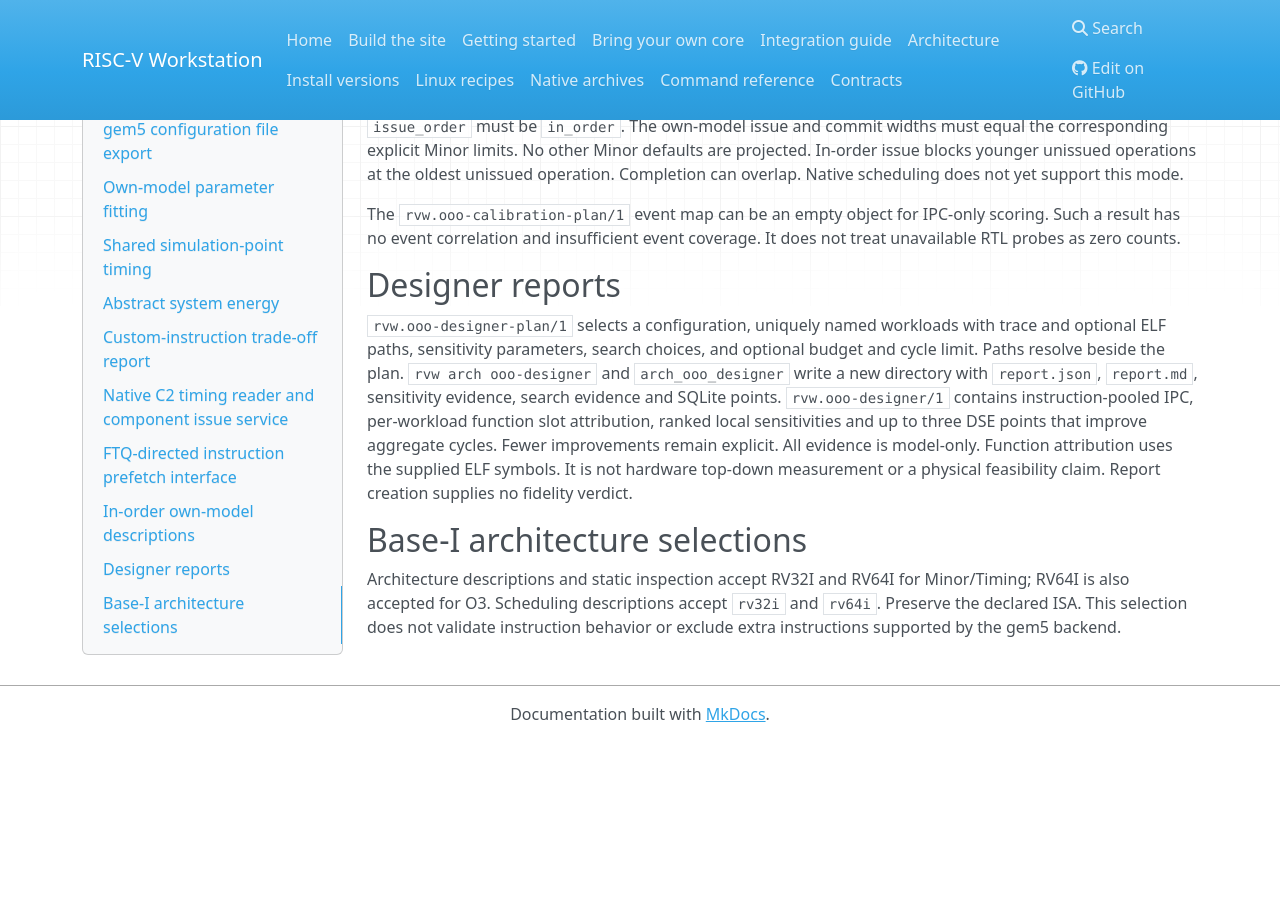
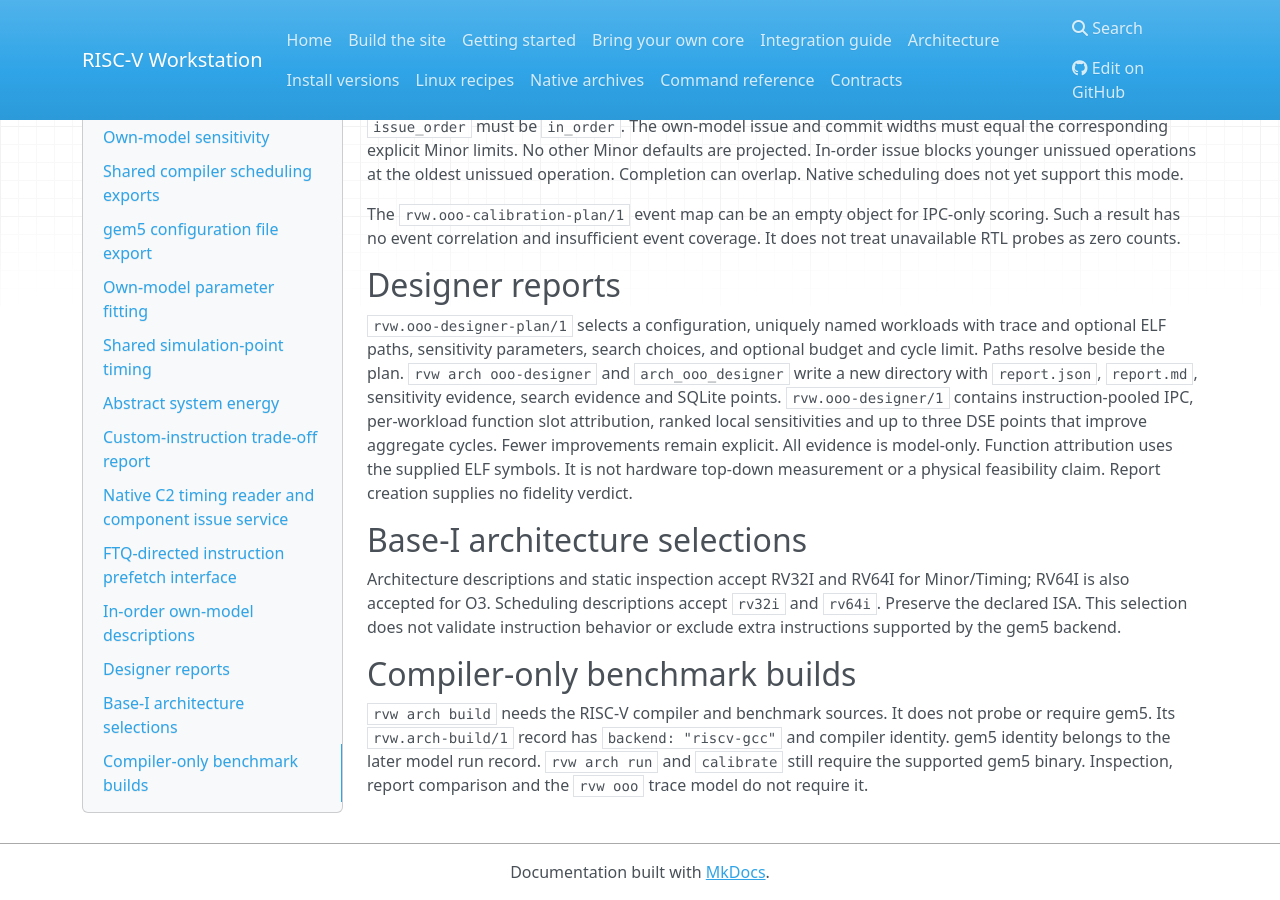
Before and after one commit to riscPrint/risc-v-workstation, an MkDocs documentation site: the page built from docs/contracts/arch.md, in a window 1280 px wide and 900 px high, scrolled down 7927 px. Built offline with MkDocs 1.6.1, drawn with Linux system fonts in a browser that asks for light colours; nearby versions of some CDN libraries; before the commit the page ends 8669 px from its top, so only the background shows below that.

Commit message:
fix(arch): compile benchmarks without probing gem5

```diff
--- a/docs/contracts/arch.md
+++ b/docs/contracts/arch.md
@@ -441,3 +441,11 @@ Architecture descriptions and static inspection accept RV32I and RV64I for
 Minor/Timing; RV64I is also accepted for O3. Scheduling descriptions accept
 `rv32i` and `rv64i`. Preserve the declared ISA. This selection does not validate
 instruction behavior or exclude extra instructions supported by the gem5 backend.
+
+## Compiler-only benchmark builds
+
+`rvw arch build` needs the RISC-V compiler and benchmark sources. It does not
+probe or require gem5. Its `rvw.arch-build/1` record has `backend: "riscv-gcc"`
+and compiler identity. gem5 identity belongs to the later model run record.
+`rvw arch run` and `calibrate` still require the supported gem5 binary.
+Inspection, report comparison and the `rvw ooo` trace model do not require it.
```
Also changed, not shown: Arch/README.md (+5 -0 lines), 2 other files.
